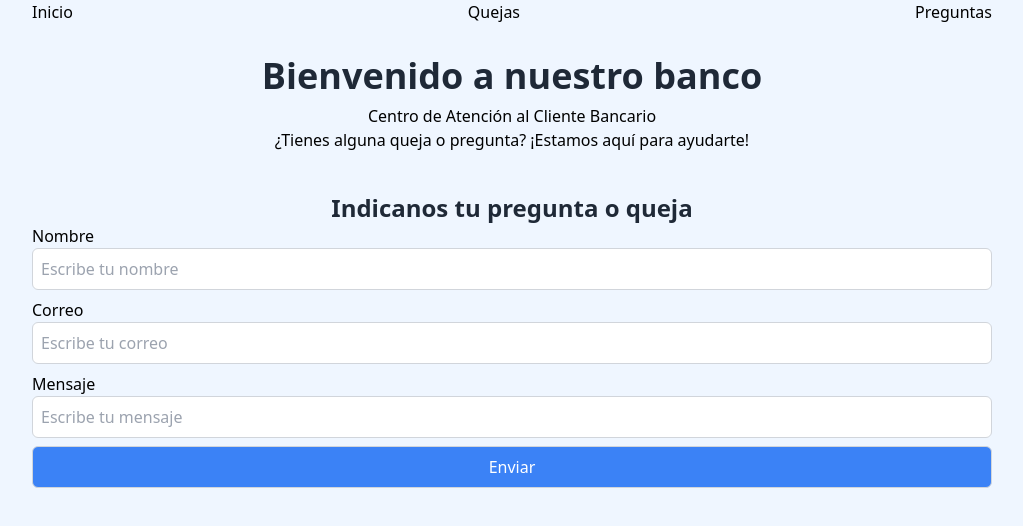
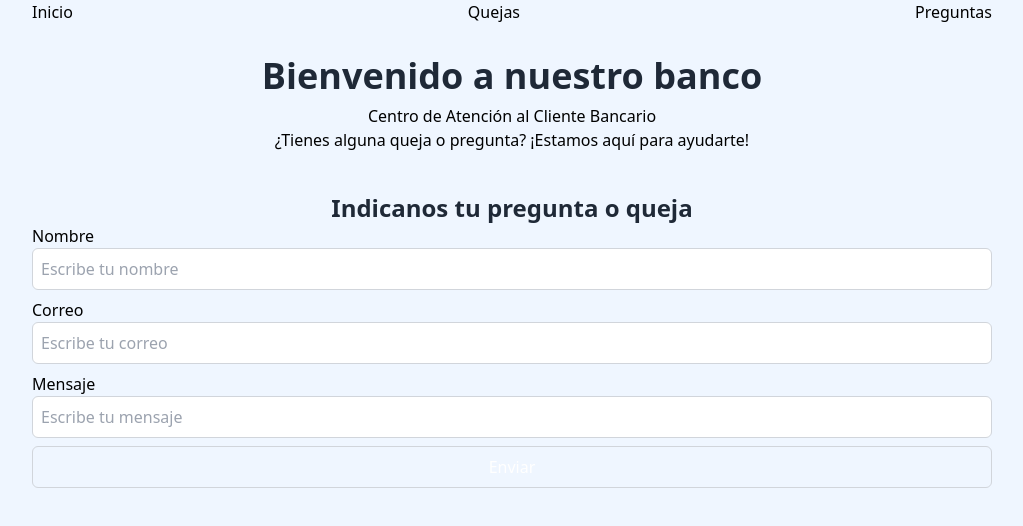
Before and after one commit to clujanp/gc-f-chatbot-webui, a React (Vite) app: page / in a window 1280 px wide. Shown: the top 526 px of the page, without its empty margins (128-1151 px from the left). Built offline with nearby package versions, Linux system fonts and the light colour scheme.

Commit message:
feat: Add variant and fit props to Button component

```diff
--- a/src/components/button.tsx
+++ b/src/components/button.tsx
@@ -2,14 +2,21 @@ export type ButtonProps = {
   label: string;
   onClick?: () => void;
   type: 'button' | 'submit' | 'reset';
+	variant: 'primary' | 'secondary' | 'danger' | 'success';
+	fit: boolean;
 };
 
-export default function Button({ label, onClick, type }: ButtonProps) {
+export default function Button({ label, onClick, type, variant, fit }: ButtonProps) {
   return (
     <button
       onClick={onClick}
       type={type}
       className='p-2 text-white bg-blue-500 border border-gray-300 rounded-md'
+			style={{
+				backgroundColor: variant === 'primary' ? 'rgb(96 165 250)' : variant === 'danger' ? 'rgb(248 113 113)' : variant === 'success' ? 'rgb(16 185 129)' : 'transparent',
+				color: variant === 'secondary' ? 'rgb(96 165 250)' : 'white',
+				width: fit ? 'fit-content' : 'auto',
+			}}
     >
       {label}
     </button>
```
